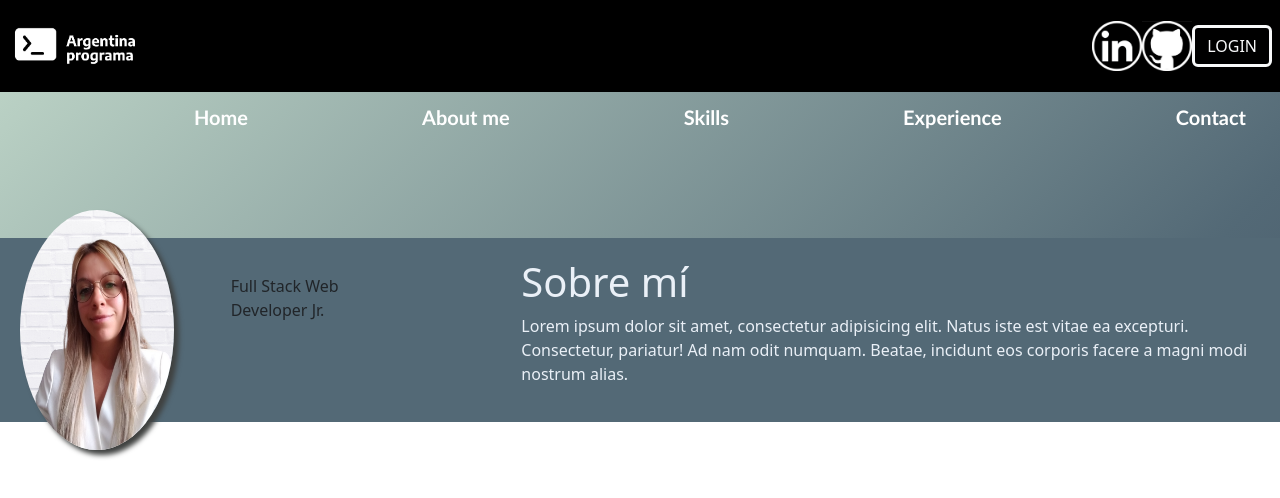
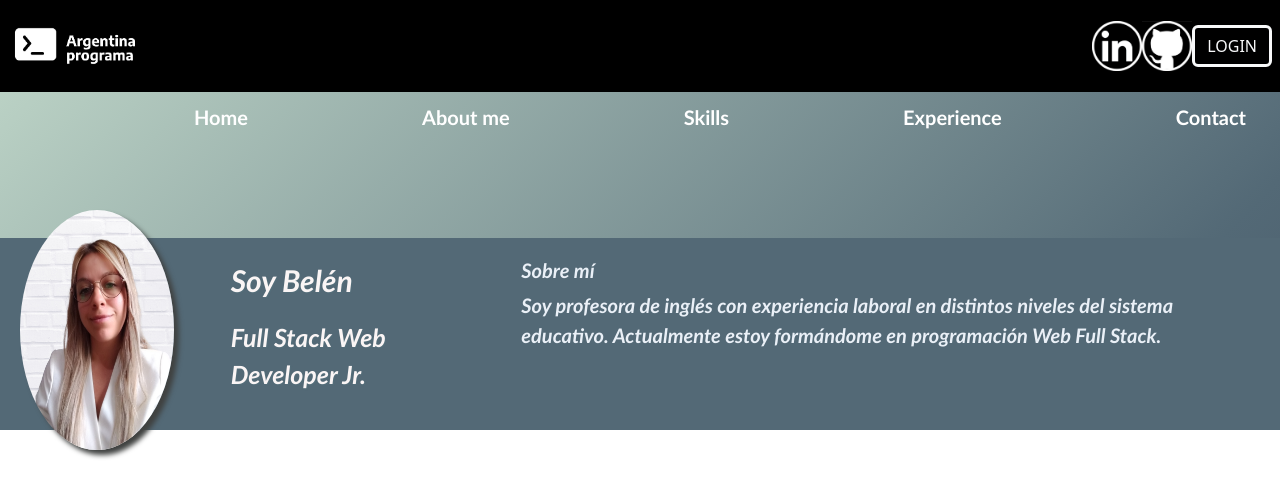
Before and after one commit to belenher/portfolio_frontend, an Angular app in the folder portfolio_frontend/: page / in a window 1280 px wide. Shown: the top 498 px of the page. Built offline with nearby package versions, Linux system fonts and the light colour scheme.

Commit message:
cambios en componente acerca de

```diff
--- a/portfolio_frontend/src/app/components/acerca-de/acerca-de.component.css
+++ b/portfolio_frontend/src/app/components/acerca-de/acerca-de.component.css
@@ -36,8 +36,21 @@ div{
     margin-top: 0,5%;
     color: rgb(250, 245, 245);
 }
+#profile{
+    font-weight:bold;
+    font-size:25px;
+    font-style:italic;
+    font-family: Candara;
+    text-shadow: 1px 1px 1px #546E7A;
+    margin-top: 0,5%;
+    color: rgb(250, 245, 245);
+}
 /*sobre mi*/
 #sobremi{
+    font-weight:bold;
+    font-size:20px;
+    font-style:italic;
+    font-family: Candara;
     margin-left:80px;
     color:rgb(234, 240, 247)
 }
--- a/portfolio_frontend/src/app/components/acerca-de/acerca-de.component.html
+++ b/portfolio_frontend/src/app/components/acerca-de/acerca-de.component.html
@@ -4,13 +4,14 @@
         <img src="../../../assets/profilepic.jpg" class="img-fluid" id="fotoperfil">
     </div>
     <div class="col-xs-12 col-sm-2 col-md-2 col-lg-2">
-        <p id="nombre"></p>
-        <p> Full Stack Web Developer Jr.</p>
+        <p id="nombre">Soy Belén</p>
+        <p id="profile">Full Stack Web Developer Jr.</p>
     </div>
     <div class="col-xs-12 col-sm-8 col-md-8 col-lg-8">
         <span>
             <h1 id="sobremi">Sobre mí</h1>
-            <p id="sobremi">Lorem ipsum dolor sit amet, consectetur adipisicing elit. Natus iste est vitae ea excepturi. Consectetur, pariatur! Ad nam odit numquam. Beatae, incidunt eos corporis facere a magni modi nostrum alias.</p>
+            <p id="sobremi">Soy profesora de inglés con experiencia laboral
+                en distintos niveles del sistema educativo. Actualmente estoy formándome en programación Web Full Stack.</p>
         </span>
     </div>
 </div>
```
